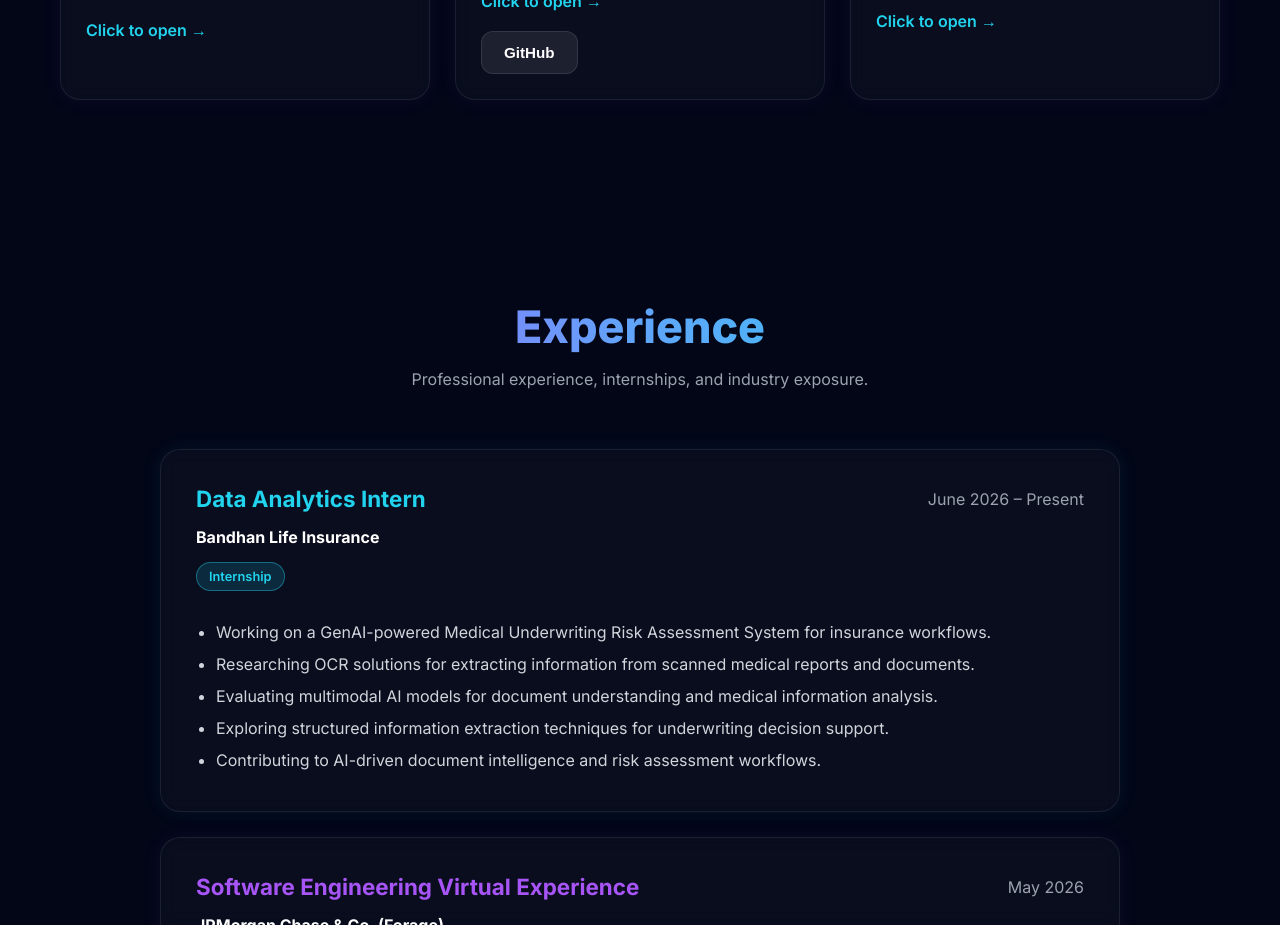
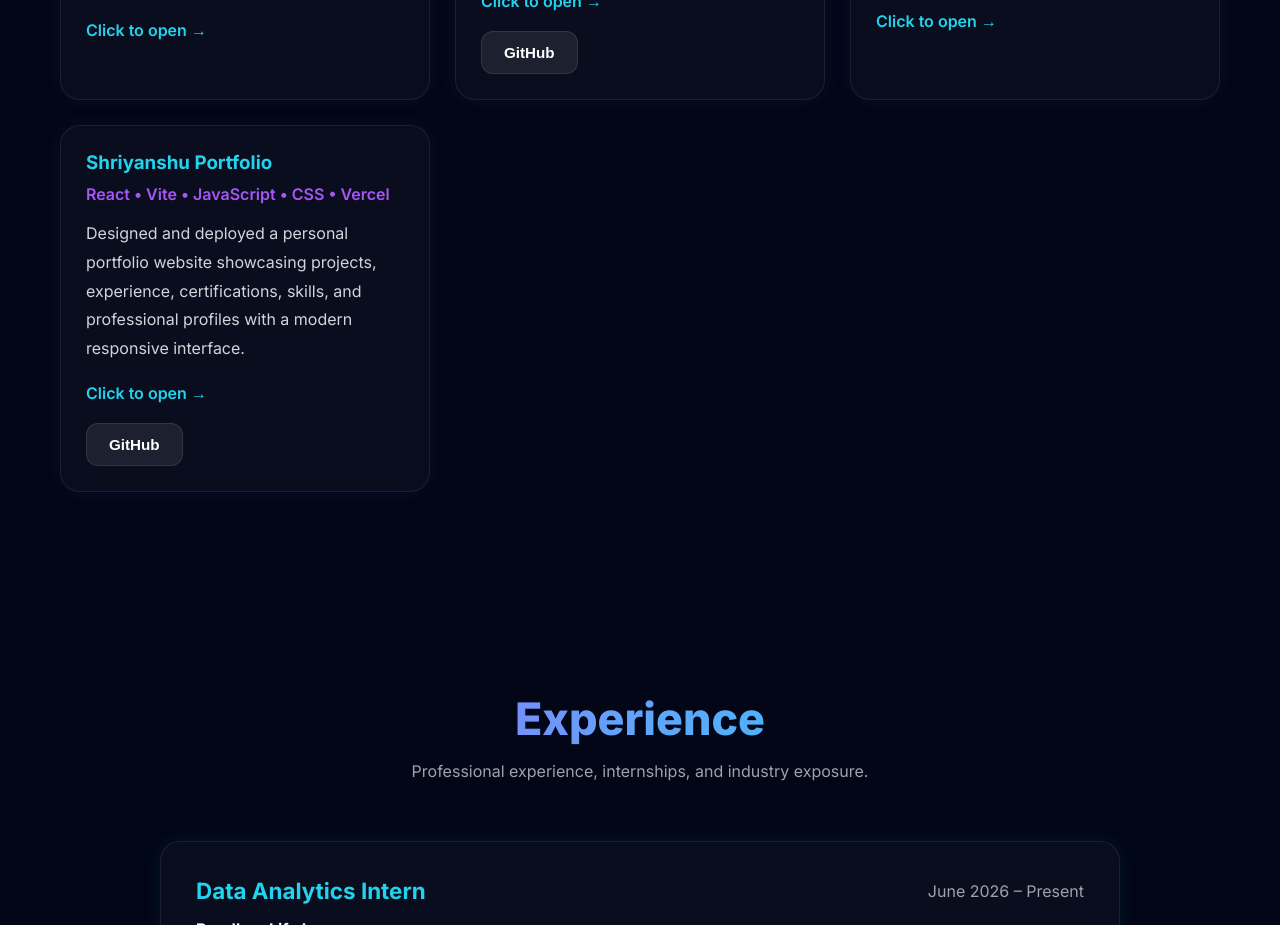
Before and after one commit to shriyanshu-prakash/shriyanshu-portfolio, a React (Vite) app: page / in a window 1280 px wide. Shown: the part 2760-3685 px from the top of the page. Built offline with nearby package versions, Linux system fonts and the light colour scheme.

Commit message:
Update Projects

```diff
--- a/src/components/Projects.jsx
+++ b/src/components/Projects.jsx
@@ -27,6 +27,15 @@ function Projects() {
       description:
         "Created an Android application that converts speech into transcripts, allows note management, and improves accessibility for users.",
       link: "https://github.com/shriyanshu-prakash/ListenLess",
+    },
+
+    {
+      title: "Shriyanshu Portfolio",
+      tech: "React • Vite • JavaScript • CSS • Vercel",
+      description:
+        "Designed and deployed a personal portfolio website showcasing projects, experience, certifications, skills, and professional profiles with a modern responsive interface.",
+      link: "https://shriyanshu-portfolio.vercel.app/",
+      github: "https://github.com/shriyanshu-prakash/shriyanshu-portfolio",
     },
   ];
 
```
